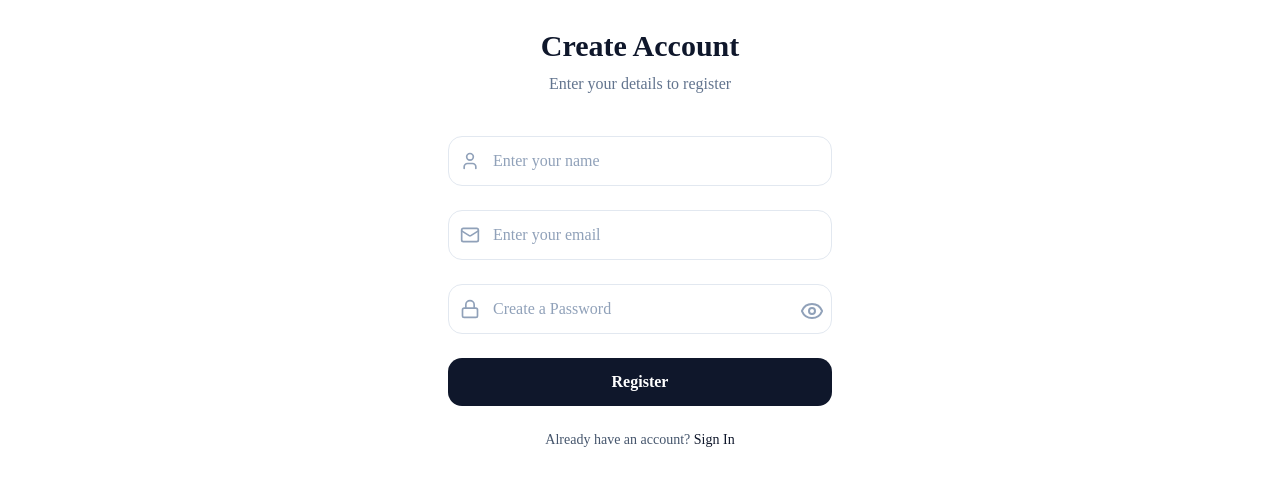
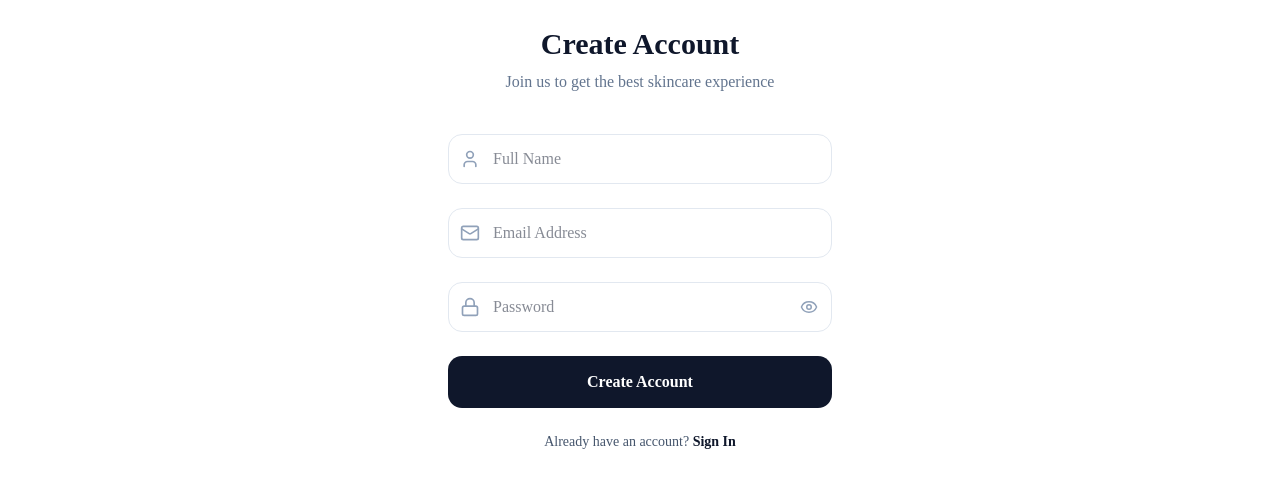
Before and after one commit to nafi0123/nextjs-typescript-demo, a Next.js app: page /register in a window 1280 px wide. Shown: the part 300-799 px from the top of the page. Built offline with nearby package versions, Linux system fonts and the light colour scheme; no server answers.

Commit message:
feat:axiox setup and public and privite hook setup

```diff
--- a/package.json
+++ b/package.json
@@ -9,6 +9,7 @@
     "lint": "eslint"
   },
   "dependencies": {
+    "axios": "^1.13.6",
     "bcryptjs": "^3.0.3",
     "class-variance-authority": "^0.7.1",
     "clsx": "^2.1.1",
--- a/src/app/(withCommonLayout)/login/page.tsx
+++ b/src/app/(withCommonLayout)/login/page.tsx
@@ -6,7 +6,6 @@ import { useRouter } from 'next/navigation';
 import { signIn } from 'next-auth/react';
 import { Mail, Lock, Eye, EyeOff } from 'lucide-react';
 
-// আপনার লোকাল লোগো ইম্পোর্ট (পাথ চেক করে নিবেন)
 import Logo from "@/assets/img/logo.png";
 
 const LoginPage = () => {
@@ -22,7 +21,7 @@ const LoginPage = () => {
             const res = await signIn("credentials", {
                 email,
                 password,
-                redirect: false, // আমরা নিজেরাই রিডাইরেক্ট করব
+                redirect: false,
             });
 
             if (res?.error) {
--- a/src/app/(withCommonLayout)/register/page.tsx
+++ b/src/app/(withCommonLayout)/register/page.tsx
@@ -3,37 +3,45 @@
 import React, { useState } from 'react';
 import Image from 'next/image';
 import { useRouter } from 'next/navigation';
-import { Mail, Lock, User, Eye, EyeOff } from 'lucide-react';
+import { Mail, Lock, User, Eye, EyeOff, Loader2 } from 'lucide-react';
+import useAxiosPublic from '@/hooks/useAxiosPublic'; // আপনার হুক ইম্পোর্ট করুন
 
-// আপনার লোকাল লোগো ইম্পোর্ট (পাথ চেক করে নিবেন)
 import Logo from "@/assets/img/logo.png";
 
 const RegisterPage = () => {
+    const axiosPublic = useAxiosPublic(); // হুক কল করা হলো
     const router = useRouter();
+
     const [name, setName] = useState('');
     const [email, setEmail] = useState('');
     const [password, setPassword] = useState('');
     const [error, setError] = useState('');
+    const [isLoading, setIsLoading] = useState(false);
     const [showPassword, setShowPassword] = useState(false);
 
     const handleRegister = async (e: React.FormEvent) => {
         e.preventDefault();
+        setError('');
+        setIsLoading(true);
+
         try {
-            const res = await fetch("/api/register", {
-                method: "POST",
-                headers: { "Content-Type": "application/json" },
-                body: JSON.stringify({ name, email, password }),
+            // হুক থেকে আসা axiosPublic ব্যবহার করে POST রিকোয়েস্ট
+            const res = await axiosPublic.post("/register", {
+                name,
+                email,
+                password
             });
 
-            if (res.ok) {
-                // সফলভাবে রেজিস্ট্রেশন হলে লগইন পেজে পাঠিয়ে দিবে
+            if (res.status === 201 || res.status === 200) {
+                // সাকসেস হলে লগইন পেজে রিডাইরেক্ট
                 router.push("/login");
-            } else {
-                const data = await res.json();
-                setError(data.message || "Registration failed!");
             }
-        } catch (err) {
-            setError("Something went wrong!");
+        } catch (err: any) {
+            // Axios এরর হ্যান্ডলিং
+            const errorMessage = err.response?.data?.message || "Something went wrong! Please try again.";
+            setError(errorMessage);
+        } finally {
+            setIsLoading(false);
         }
     };
 
@@ -41,7 +49,7 @@ const RegisterPage = () => {
         <div className="min-h-screen bg-white flex items-center justify-center p-4">
             <div className="w-full max-w-md bg-white p-8 rounded-2xl">
 
-                {/* Figma Logo - centered */}
+                {/* Figma Logo */}
                 <div className="flex justify-center mb-8">
                     <Image
                         src={Logo}
@@ -52,19 +60,18 @@ const RegisterPage = () => {
                     />
                 </div>
 
-                {/* Text - centered */}
                 <div className="text-center mb-10">
                     <h1 className="text-3xl font-bold text-slate-900 mb-2">Create Account</h1>
-                    <p className="text-slate-500">Enter your details to register</p>
+                    <p className="text-slate-500">Join us to get the best skincare experience</p>
                 </div>
 
-                {/* Register Form */}
+                {/* Form */}
                 <form onSubmit={handleRegister} className="space-y-6">
 
                     {error && (
-                        <p className="text-red-500 bg-red-50 text-sm p-3 rounded-md text-center">
+                        <div className="text-red-500 bg-red-50 text-sm p-3 rounded-lg text-center border border-red-100 animate-in fade-in duration-300">
                             {error}
-                        </p>
+                        </div>
                     )}
 
                     {/* Name Input */}
@@ -72,11 +79,11 @@ const RegisterPage = () => {
                         <User className="absolute left-3 top-1/2 -translate-y-1/2 h-5 w-5 text-slate-400" />
                         <input
                             type="text"
-                            placeholder="Enter your name"
+                            placeholder="Full Name"
                             value={name}
                             onChange={(e) => setName(e.target.value)}
                             required
-                            className="w-full pl-11 pr-4 py-3 border border-slate-200 rounded-xl focus:ring-2 focus:ring-slate-900 focus:border-slate-900 transition outline-none text-slate-900 placeholder:text-slate-400"
+                            className="w-full pl-11 pr-4 py-3 border border-slate-200 rounded-xl focus:ring-2 focus:ring-slate-900 focus:border-slate-900 transition outline-none text-slate-900"
                         />
                     </div>
 
@@ -85,11 +92,11 @@ const RegisterPage = () => {
                         <Mail className="absolute left-3 top-1/2 -translate-y-1/2 h-5 w-5 text-slate-400" />
                         <input
                             type="email"
-                            placeholder="Enter your email"
+                            placeholder="Email Address"
                             value={email}
                             onChange={(e) => setEmail(e.target.value)}
                             required
-                            className="w-full pl-11 pr-4 py-3 border border-slate-200 rounded-xl focus:ring-2 focus:ring-slate-900 focus:border-slate-900 transition outline-none text-slate-900 placeholder:text-slate-400"
+                            className="w-full pl-11 pr-4 py-3 border border-slate-200 rounded-xl focus:ring-2 focus:ring-slate-900 focus:border-slate-900 transition outline-none text-slate-900"
                         />
                     </div>
 
@@ -98,34 +105,41 @@ const RegisterPage = () => {
                         <Lock className="absolute left-3 top-1/2 -translate-y-1/2 h-5 w-5 text-slate-400" />
                         <input
                             type={showPassword ? "text" : "password"}
-                            placeholder="Create a Password"
+                            placeholder="Password"
                             value={password}
                             onChange={(e) => setPassword(e.target.value)}
                             required
-                            className="w-full pl-11 pr-11 py-3 border border-slate-200 rounded-xl focus:ring-2 focus:ring-slate-900 focus:border-slate-900 transition outline-none text-slate-900 placeholder:text-slate-400"
+                            className="w-full pl-11 pr-11 py-3 border border-slate-200 rounded-xl focus:ring-2 focus:ring-slate-900 focus:border-slate-900 transition outline-none text-slate-900"
                         />
                         <button
                             type="button"
                             onClick={() => setShowPassword(!showPassword)}
                             className="absolute right-3 top-1/2 -translate-y-1/2 h-5 w-5 text-slate-400 hover:text-slate-600"
                         >
-                            {showPassword ? <EyeOff /> : <Eye />}
+                            {showPassword ? <EyeOff size={18} /> : <Eye size={18} />}
                         </button>
                     </div>
 
-                    {/* Register Button - Figma Style (Black) */}
+                    {/* Submit Button */}
                     <button
                         type="submit"
-                        className="w-full bg-slate-900 text-white py-3 rounded-xl font-semibold hover:bg-slate-800 transition duration-200"
+                        disabled={isLoading}
+                        className="w-full bg-slate-900 text-white py-3.5 rounded-xl font-semibold hover:bg-slate-800 transition duration-200 flex items-center justify-center gap-2 disabled:opacity-70 disabled:cursor-not-allowed"
                     >
-                        Register
+                        {isLoading ? (
+                            <>
+                                <Loader2 className="animate-spin h-5 w-5" />
+                                Processing...
+                            </>
+                        ) : (
+                            "Create Account"
+                        )}
                     </button>
                 </form>
 
-                {/* Link to Login */}
                 <div className="text-center mt-6 text-slate-600 text-sm">
                     Already have an account? {" "}
-                    <a href="/login" className="text-slate-900 font-medium hover:underline">
+                    <a href="/login" className="text-slate-900 font-bold hover:underline">
                         Sign In
                     </a>
                 </div>
--- /dev/null
+++ b/src/hooks/useAxiosPublic.tsx
@@ -0,0 +1,7 @@
+import { axiosPublic } from "@/lib/axios";
+
+const useAxiosPublic = () => {
+    return axiosPublic;
+};
+
+export default useAxiosPublic;
--- /dev/null
+++ b/src/lib/axios.ts
@@ -0,0 +1,31 @@
+import axios from "axios";
+
+const BASE_URL = process.env.NEXT_PUBLIC_API_URL || "http://localhost:3000/api";
+
+// --- ১. Public Axios (সবার জন্য উন্মুক্ত) ---
+export const axiosPublic = axios.create({
+  baseURL: BASE_URL,
+  headers: {
+    "Content-Type": "application/json",
+  },
+});
+
+// --- ২. Private Axios (টোকেনসহ সুরক্ষিত কাজের জন্য) ---
+export const axiosPrivate = axios.create({
+  baseURL: BASE_URL,
+  headers: {
+    "Content-Type": "application/json",
+  },
+});
+
+// Private Axios-এ ইন্টারসেপ্টর যোগ করা যেন প্রতিবার টোকেন পাঠাতে না হয়
+axiosPrivate.interceptors.request.use(
+  (config) => {
+    // এখানে আপনি চাইলে ব্রাউজারের কুকি বা লোকাল স্টোরেজ থেকে টোকেন নিতে পারেন
+    // তবে NextAuth ব্যবহার করলে এটি আরও অটোমেটিক করা যায়
+    return config;
+  },
+  (error) => {
+    return Promise.reject(error);
+  }
+);
```
Also changed, not shown: src/hooks/useAxiosPrivate.tsx (added, +45 -0 lines), 1 other file (tests, documents, lock files or other folders).
